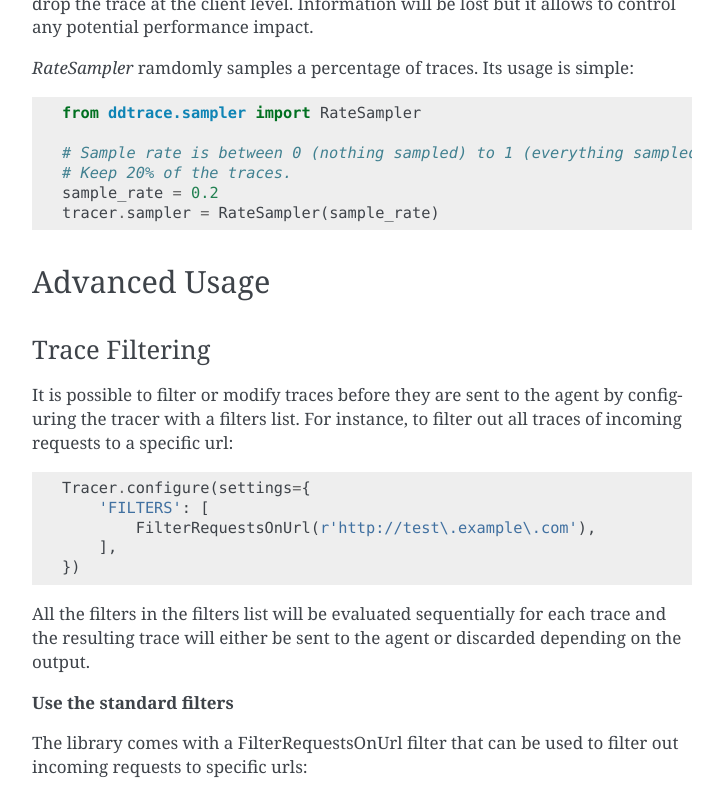
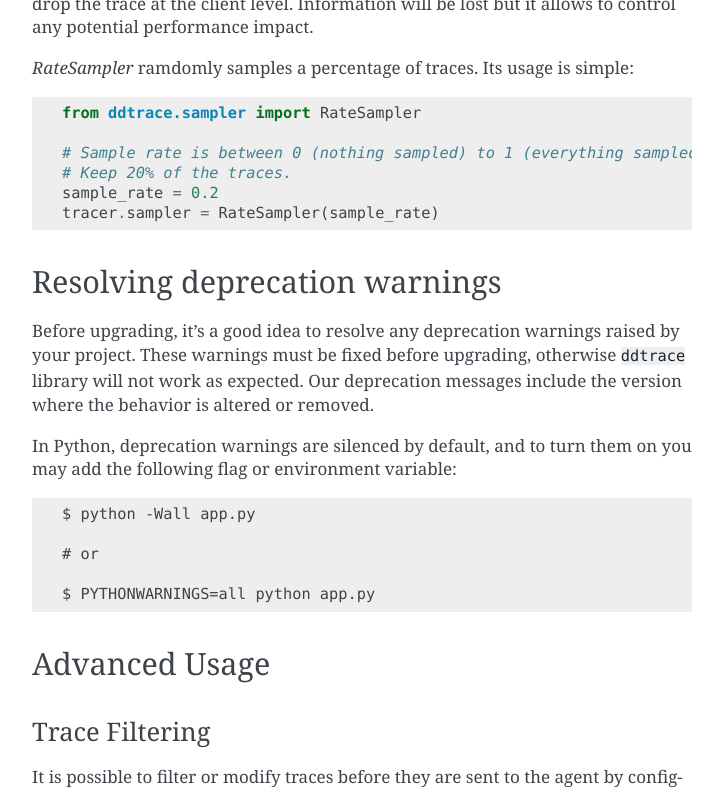
Before and after one commit to korniltsev-grafanista/pyroscope-python, a Sphinx documentation site: the page built from docs/index.rst, in a window 1280 px wide and 900 px high, scrolled down 11270 px, cut to the strip 0-792 px from the top of the window. Shown: the whole strip, without its empty margins (388-1111 px from the left). Built offline with Sphinx 7.4.7, drawn with Linux system fonts in a browser that asks for light colours; some of the changed text lies outside the part shown.

Commit message:
[docs] add `Resolving deprecation warnings` section
Upstream-Commit: 6e4712d8eed2f8287292315fcdb22db053b8f5db

```diff
--- a/docs/index.rst
+++ b/docs/index.rst
@@ -421,6 +421,22 @@
     tracer.sampler = RateSampler(sample_rate)
 
 
+Resolving deprecation warnings
+------------------------------
+Before upgrading, it’s a good idea to resolve any deprecation warnings raised by your project.
+These warnings must be fixed before upgrading, otherwise ``ddtrace`` library will not work
+as expected. Our deprecation messages include the version where the behavior is altered or
+removed.
+
+In Python, deprecation warnings are silenced by default, and to turn them on you may add the
+following flag or environment variable::
+
+    $ python -Wall app.py
+
+    # or
+
+    $ PYTHONWARNINGS=all python app.py
+
 
 Advanced Usage
 --------------
```
Also changed, not shown: 1 other file.
